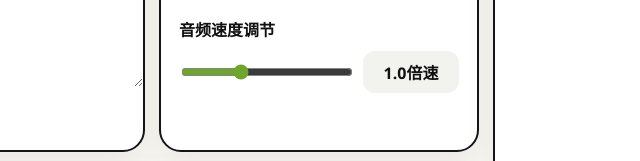
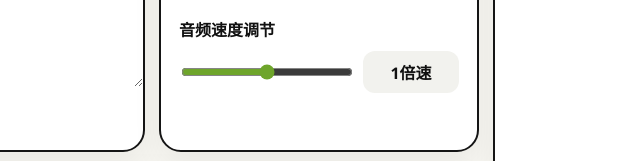
Before and after one commit to XayahTheRebel/TTSStudio, an Electron app: page renderer/index.html in a window 1540 px wide. Shown: the part 608-769 px from the top of the page, 759-1399 px from the left. Drawn offline with Linux system fonts and the light colour scheme; no server answers.

Commit message:
Center default audio speed slider

```diff
--- a/renderer/app.js
+++ b/renderer/app.js
@@ -487,7 +487,22 @@ function renderEmotionPresets() {
 }
 
 function formatSpeedValue(value) {
-  return `${Number(value).toFixed(1)}倍速`;
+  const rate = getAudioPlaybackRate(value);
+  const roundedRate = Math.round(rate * 10) / 10;
+  return Number.isInteger(roundedRate) ? `${roundedRate}倍速` : `${roundedRate.toFixed(1)}倍速`;
+}
+
+function getAudioPlaybackRate(value) {
+  const sliderValue = Number.parseFloat(value);
+  if (!Number.isFinite(sliderValue)) {
+    return 1;
+  }
+
+  if (sliderValue <= 50) {
+    return 0.5 + (sliderValue / 50) * 0.5;
+  }
+
+  return 1 + ((sliderValue - 50) / 50) * 1;
 }
 
 function renderLanguageOptions(languages = LANGUAGE_OPTIONS) {
@@ -696,7 +711,7 @@ function applyResult(result) {
   state.latestResultPath = result.outputPath;
   state.latestResultTemporary = Boolean(result.isTemporary);
   refs.resultAudio.src = window.studioApi.toFileUrl(result.outputPath);
-  refs.resultAudio.playbackRate = Number.parseFloat(refs.audioSpeedInput.value || "1");
+  refs.resultAudio.playbackRate = getAudioPlaybackRate(refs.audioSpeedInput.value);
 }
 
 function buildGeneratePayload() {
@@ -1324,7 +1339,7 @@ async function bootstrap() {
   setGenerateButtonBusy(true);
   refs.speechSpeedValue.textContent = formatSpeechSpeedValue(refs.speechSpeedInput.value);
   refs.audioSpeedValue.textContent = formatSpeedValue(refs.audioSpeedInput.value);
-  refs.resultAudio.playbackRate = Number.parseFloat(refs.audioSpeedInput.value || "1");
+  refs.resultAudio.playbackRate = getAudioPlaybackRate(refs.audioSpeedInput.value);
 
   refs.doctorBtn.addEventListener("click", runDoctor);
   refs.initializeBtn.addEventListener("click", initializeModel);
@@ -1357,7 +1372,7 @@ async function bootstrap() {
   });
   refs.audioSpeedInput.addEventListener("input", () => {
     refs.audioSpeedValue.textContent = formatSpeedValue(refs.audioSpeedInput.value);
-    refs.resultAudio.playbackRate = Number.parseFloat(refs.audioSpeedInput.value || "1");
+    refs.resultAudio.playbackRate = getAudioPlaybackRate(refs.audioSpeedInput.value);
   });
   refs.voiceNameInput.addEventListener("input", syncVoiceConfirmState);
   refs.voiceCancelBtn.addEventListener("click", async () => {
--- a/renderer/index.html
+++ b/renderer/index.html
@@ -112,12 +112,12 @@
                         id="audioSpeedInput"
                         class="speed-slider"
                         type="range"
-                        min="0.5"
-                        max="2"
-                        step="0.1"
-                        value="1"
+                        min="0"
+                        max="100"
+                        step="1"
+                        value="50"
                       />
-                      <span id="audioSpeedValue" class="speed-value">1.0倍速</span>
+                      <span id="audioSpeedValue" class="speed-value">1倍速</span>
                     </div>
                   </label>
                 </div>
```
